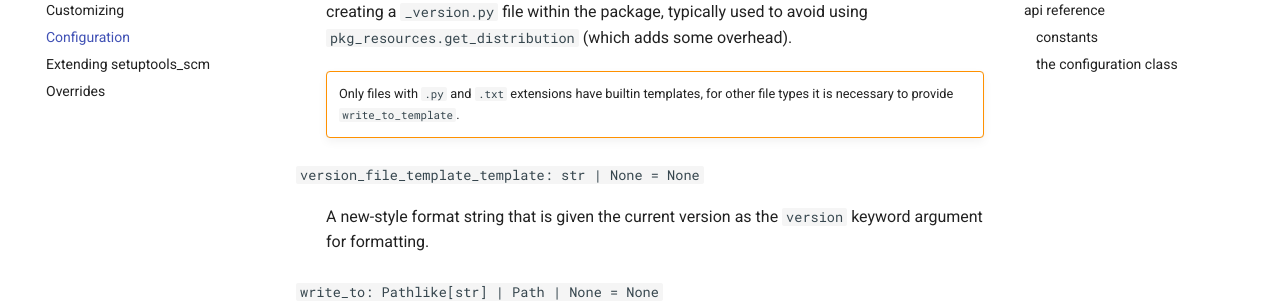
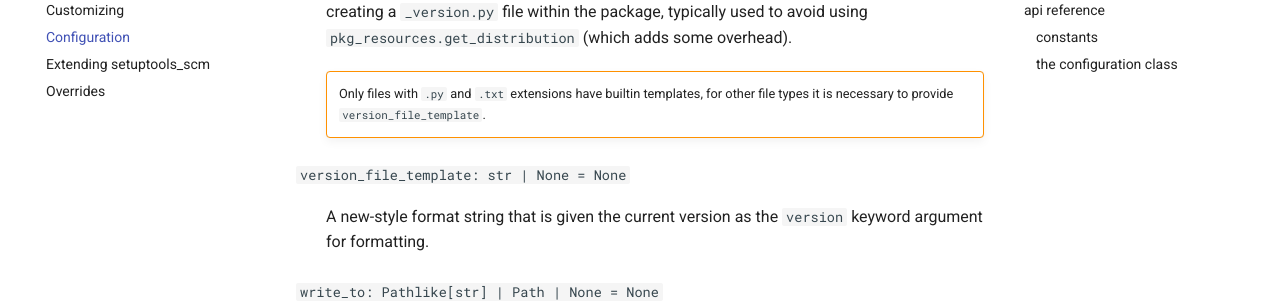
Before and after one commit to pypa/setuptools-scm, an MkDocs documentation site: the page built from docs/config.md, in a window 1280 px wide and 900 px high, scrolled down 564 px. Shown: the part 152-454 px from the top of the window. Built offline with MkDocs 1.6.1 and Material for MkDocs 9.7.7, drawn with Linux system fonts in a browser that asks for light colours.

Commit message:
Fix version file template name in documentation

```diff
--- a/docs/config.md
+++ b/docs/config.md
@@ -27,9 +27,9 @@ Callables or other Python objects have to be passed in `setup.py` (via the `use_
     !!! warning ""
 
         Only files with `.py` and `.txt` extensions have builtin templates,
-        for other file types it is necessary to provide `write_to_template`.
+        for other file types it is necessary to provide `version_file_template`.
 
-`version_file_template_template: str | None = None`
+`version_file_template: str | None = None`
 :   A new-style format string that is given the current version as
     the `version` keyword argument for formatting.
 
```
